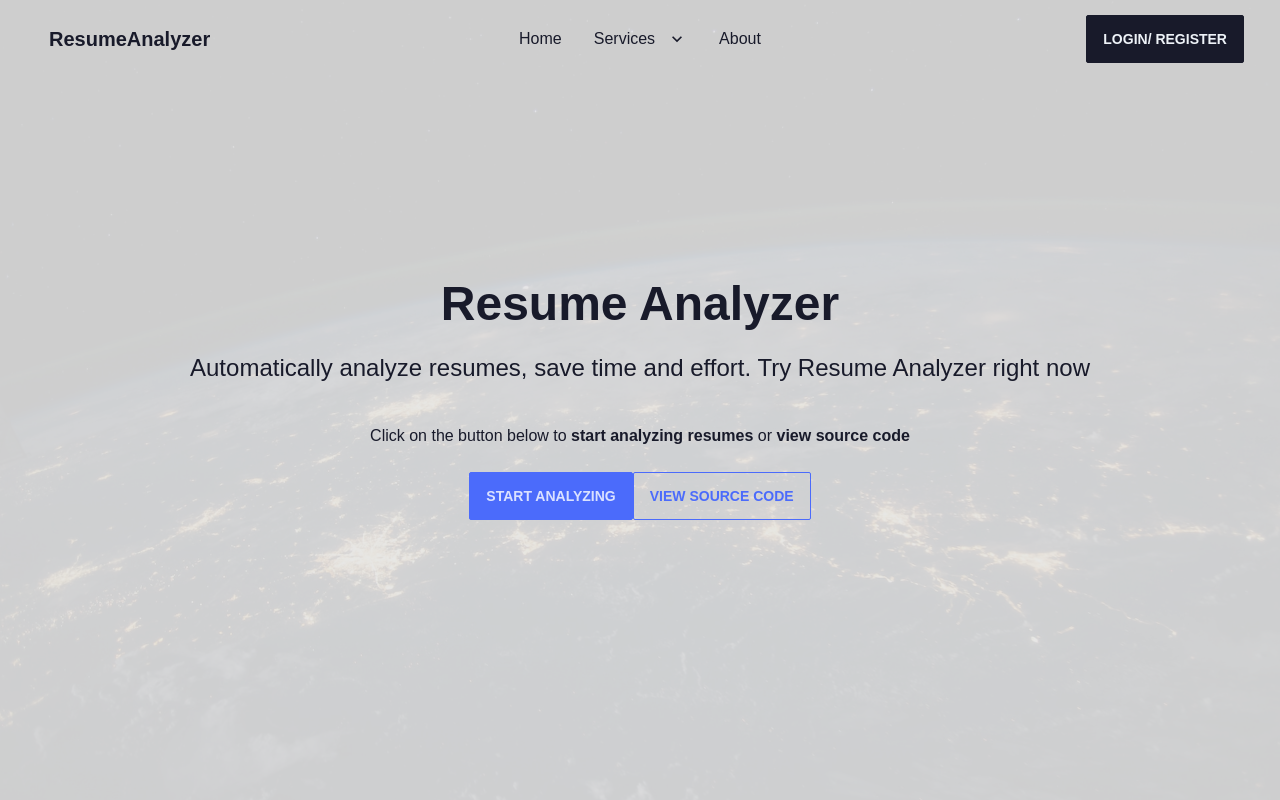
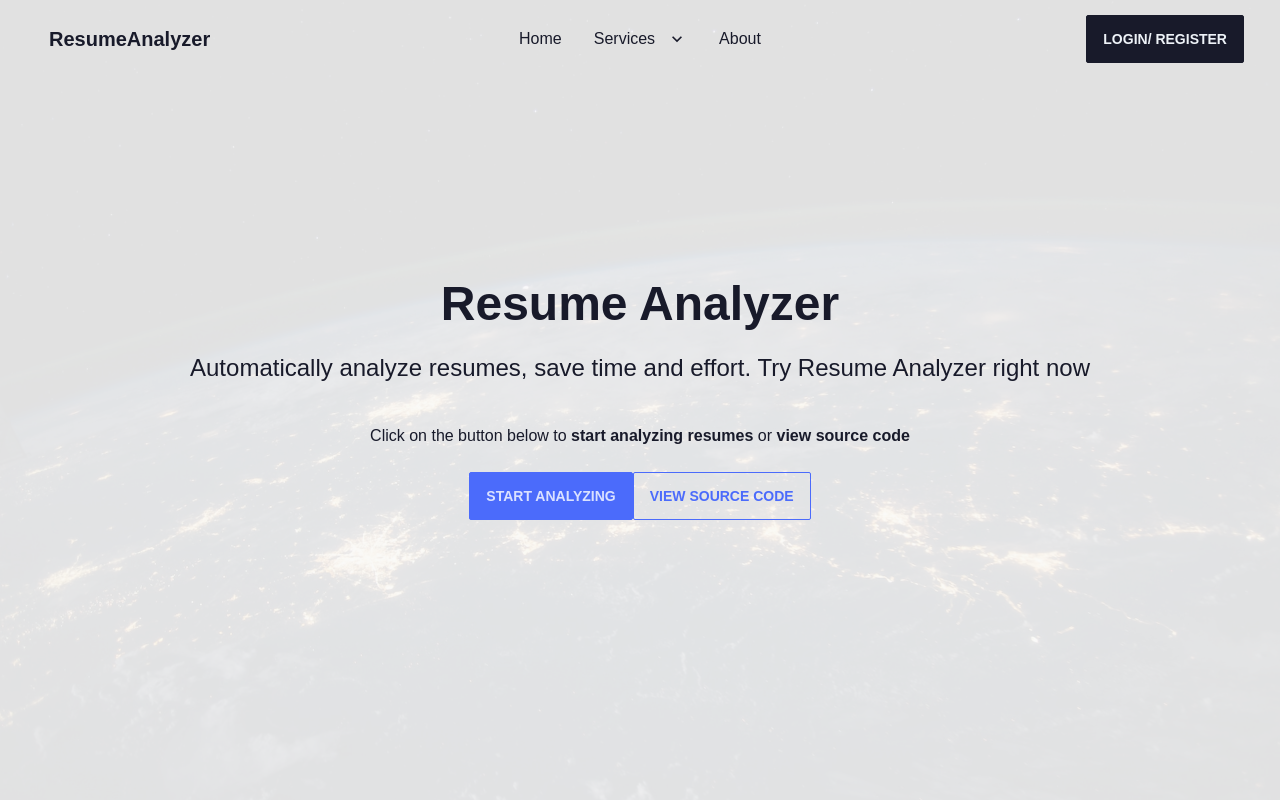
Before and after one commit to krish-maharjan/resume-analyzer-nextjs, a Next.js app: page / in a window 1280 px wide. Shown: the top 800 px of the page. Built offline with nearby package versions, Linux system fonts and the light colour scheme.

Commit message:
intro light

```diff
--- a/src/pages/components/intro.jsx
+++ b/src/pages/components/intro.jsx
@@ -8,7 +8,7 @@ export default function Intro() {
                     <div className="relative max-w-full">
                         <img src="./image/data.jpg" alt="image" className="min-w-[100vw] min-h-screen max-h-screen object-cover" />
                     </div>
-                    <div className="absolute min-w-[100vw] h-screen flex justify-center items-center flex-col bg-neutral-200/90">
+                    <div className="absolute min-w-[100vw] h-screen flex justify-center items-center flex-col bg-neutral-50/90">
                         <h1 className="text-5xl font-bold text-center">Resume Analyzer</h1>
                         <h2 className="pt-6 pb-10 text-2xl text-center">Automatically analyze resumes, save time and effort. Try Resume Analyzer right now</h2>
                         <p className="text-center">Click on the button below to <strong>start analyzing resumes</strong> or <strong>view source code</strong> </p><br />
```
